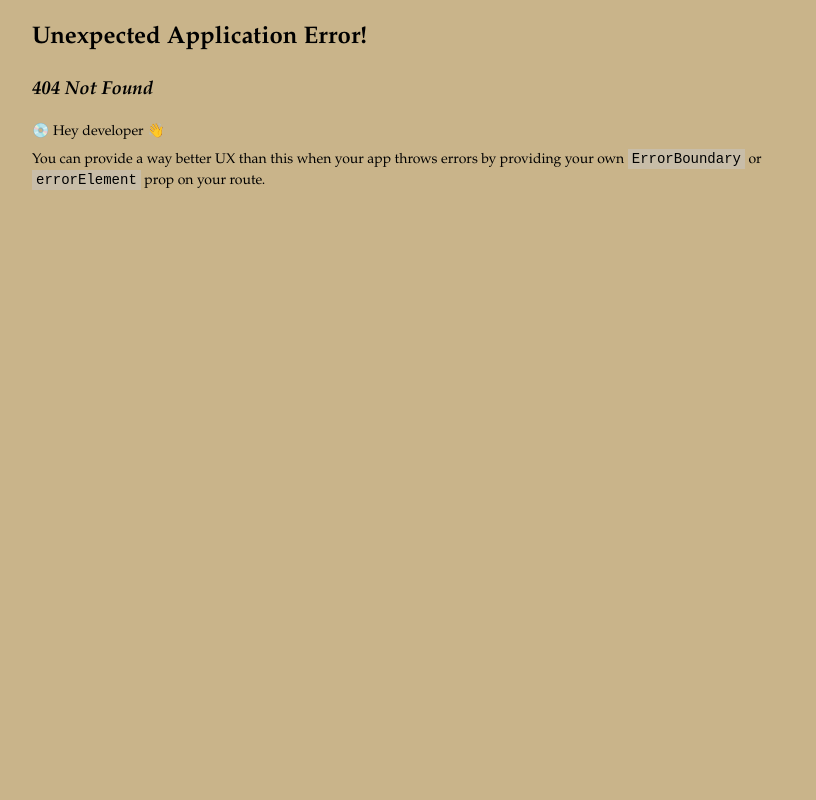
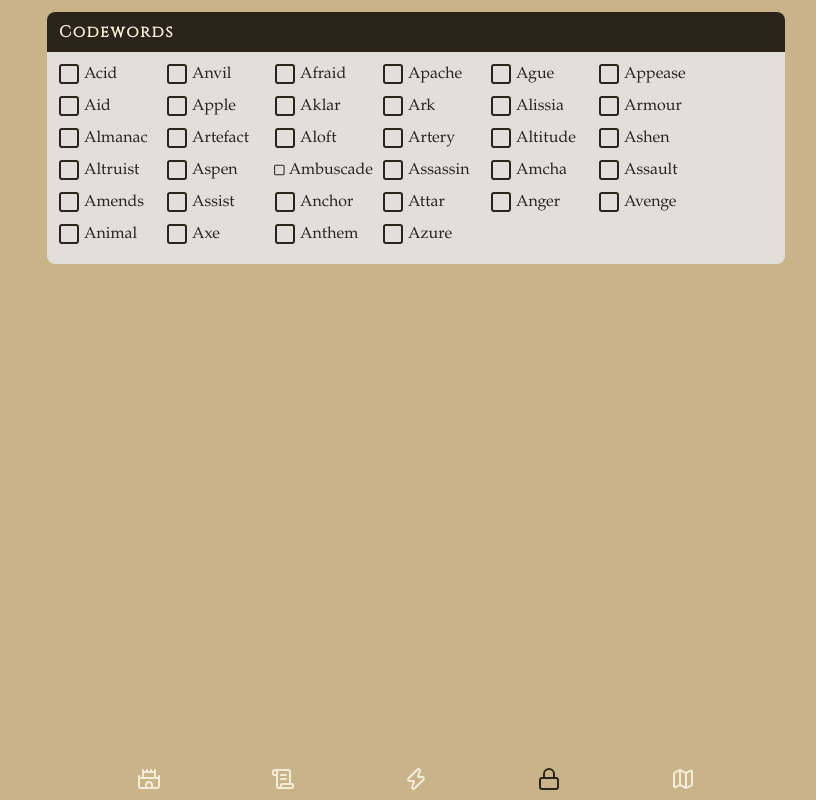
Before and after one commit to BroBuddy/Fabled-Lands, a React (Vite) app: page /codewords in a window 1280 px wide. Before the commit this address had no page. Shown: the whole page, without its empty margins (224-1040 px from the left). Built offline with nearby package versions, Linux system fonts and the light colour scheme.

Commit message:
created Codeword page

```diff
--- a/src/components/NavBar.tsx
+++ b/src/components/NavBar.tsx
@@ -1,5 +1,5 @@
 import { NavLink, useLocation } from "react-router-dom";
-import { ScrollText, Castle, Zap, Map } from "lucide-react";
+import { ScrollText, Castle, Zap, Map, Lock } from "lucide-react";
 import type { ReactNode } from "react";
 import styles from "./NavBar.module.scss";
 
@@ -13,6 +13,7 @@ const links: Links[] = [
   { to: "/", icon: <Castle /> },
   { to: "/rule", icon: <ScrollText /> },
   { to: "/event", icon: <Zap /> },
+  { to: "/codewords", icon: <Lock /> },
   { to: "/map", icon: <Map /> },
 ];
 
--- /dev/null
+++ b/src/pages/CodewordsPage.tsx
@@ -0,0 +1,84 @@
+import Card from "@/components/Card";
+import { CheckSquare, Square } from "lucide-react";
+import { useEffect, useState } from "react";
+
+const CODEWORDS: string[] = [
+  "Acid",
+  "Anvil",
+  "Afraid",
+  "Apache",
+  "Ague",
+  "Appease",
+  "Aid",
+  "Apple",
+  "Aklar",
+  "Ark",
+  "Alissia",
+  "Armour",
+  "Almanac",
+  "Artefact",
+  "Aloft",
+  "Artery",
+  "Altitude",
+  "Ashen",
+  "Altruist",
+  "Aspen",
+  "Ambuscade",
+  "Assassin",
+  "Amcha",
+  "Assault",
+  "Amends",
+  "Assist",
+  "Anchor",
+  "Attar",
+  "Anger",
+  "Avenge",
+  "Animal",
+  "Axe",
+  "Anthem",
+  "Azure",
+];
+
+function CodewordsPage() {
+  const [checked, setChecked] = useState<Record<string, boolean>>(() => {
+    const saved = localStorage.getItem("fabled-lands-codewords");
+    return saved ? JSON.parse(saved) : {};
+  });
+
+  useEffect(() => {
+    const saved = localStorage.getItem("fabled-lands-codewords");
+    if (saved) {
+      setChecked(JSON.parse(saved));
+    }
+  }, []);
+
+  useEffect(() => {
+    localStorage.setItem("fabled-lands-codewords", JSON.stringify(checked));
+  }, [checked]);
+
+  const toggleCodeword = (word: string) => {
+    setChecked((prev) => ({
+      ...prev,
+      [word]: !prev[word],
+    }));
+  };
+
+  return (
+    <Card title="Codewords">
+      <div className="flex flex-row flex-wrap">
+        {CODEWORDS.map((word: string) => (
+          <label
+            key={word}
+            className="flex w-10 mr-2 mb-2 gap-3 pointer"
+            onClick={() => toggleCodeword(word)}
+          >
+            {checked[word] ? <CheckSquare /> : <Square />}
+            {word}
+          </label>
+        ))}
+      </div>
+    </Card>
+  );
+}
+
+export default CodewordsPage;
--- a/src/routes.tsx
+++ b/src/routes.tsx
@@ -12,6 +12,7 @@ const EventPage = lazy(() => import("./features/event/pages/EventPage"));
 const EventDetailPage = lazy(
   () => import("./features/event/pages/EventDetailPage"),
 );
+const CodewordsPage = lazy(() => import("./pages/CodewordsPage"));
 const MapPage = lazy(() => import("./pages/MapPage"));
 
 const router = createBrowserRouter([
@@ -23,6 +24,7 @@ const router = createBrowserRouter([
       { path: "/rule/:tag", element: <RuleDetailPage /> },
       { path: "/event", element: <EventPage /> },
       { path: "/event/:tag", element: <EventDetailPage /> },
+      { path: "/codewords", element: <CodewordsPage /> },
       { path: "/map", element: <MapPage /> },
     ],
   },
```
Also changed, not shown: 8 other files (tests, documents, lock files or other folders).
